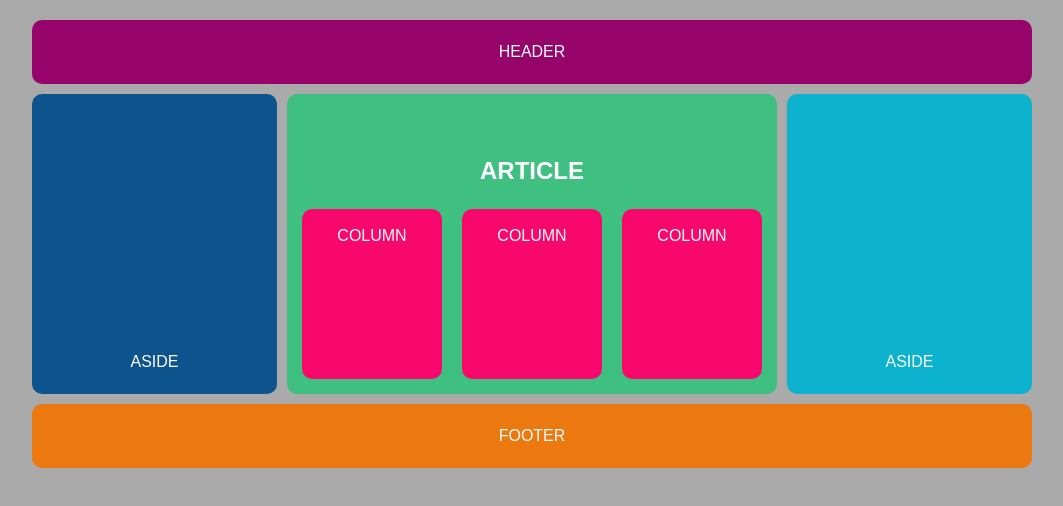
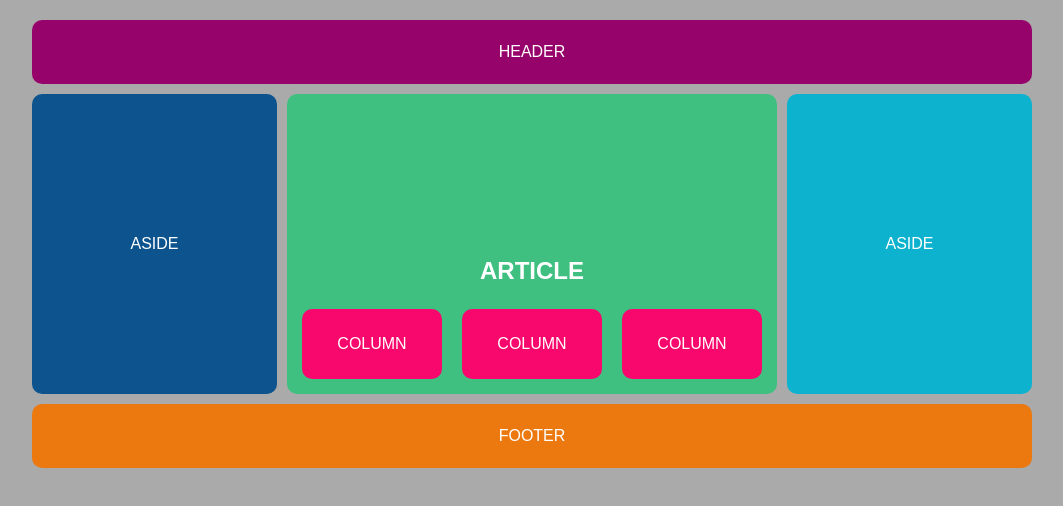
Before and after one commit to charleshogsett/grid-wireframe-practice, a plain HTML site: page index.html in a window 1280 px wide. Shown: the whole page, without its empty margins (108-1171 px from the left). Drawn offline with Linux system fonts and the light colour scheme.

Commit message:
Update index and css

```diff
--- a/css/style.css
+++ b/css/style.css
@@ -51,22 +51,17 @@ main {
   background-color: #40c080;
   padding: 15px;
   border-radius: 10px;
-  display: flex;
-  flex-direction: column;
+
   gap: 10px;
 }
-.col{
-   display: flex;
-   flex-direction: column;
-   justify-content: space between;
-   min-height: 170px;
-}
+
 article {
 
   background-color: rgb(248, 8, 108);
   color: white;
   padding: 15px;
   border-radius: 10px;
+    margin-bottom: 10px;
   text-align: center;
 
 }
@@ -111,11 +106,18 @@ footer {
   flex-direction: column;
   justify-content: flex-end;
   }
+.top-aside{
+  justify-content:center
+}
+.bottom-aside{
+  justify-content:center
+}
 
   .col {
     display: flex;
     flex-direction: row;
     justify-content: space-between;
+    min-height: 70px;
     gap: 20px;
   }
 
@@ -129,6 +131,7 @@ footer {
   article {
     flex: 1;
     margin: 0;
+   align-content: center;
+
   }
 }
-✅
```
